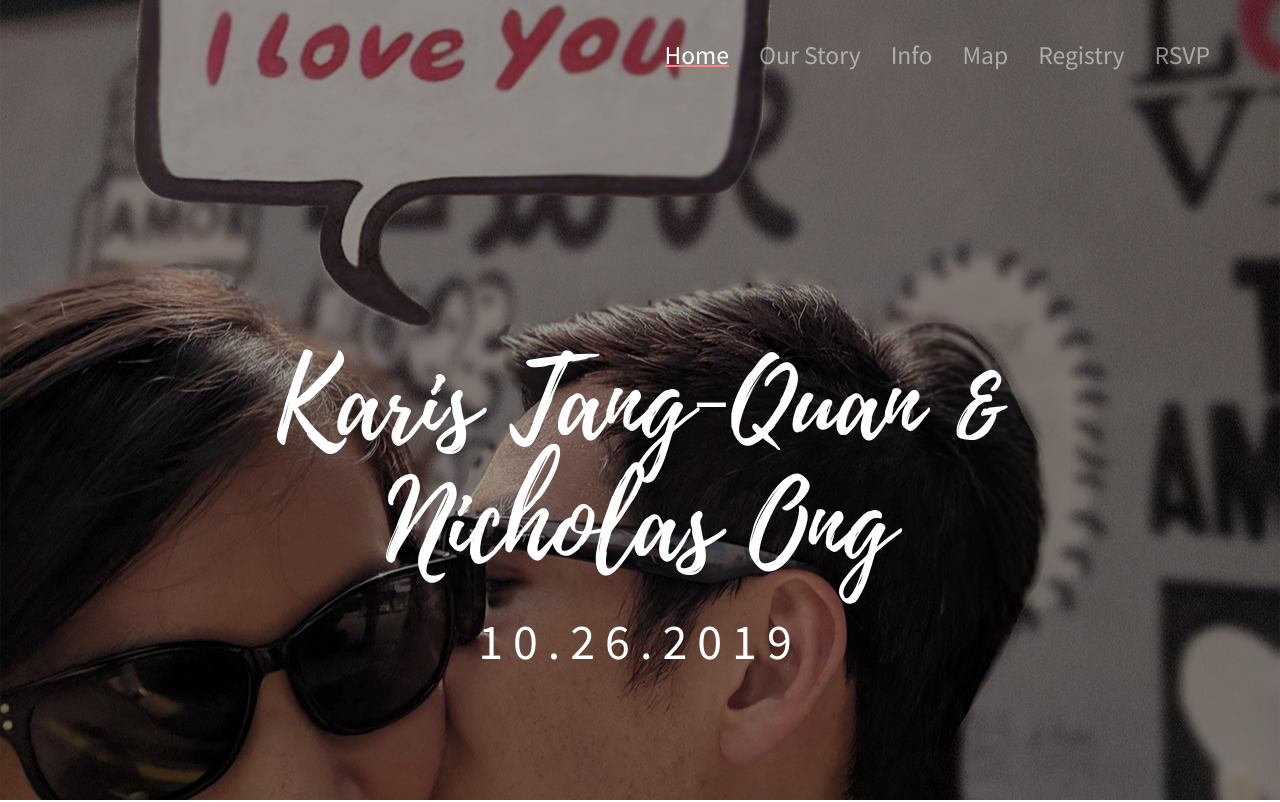
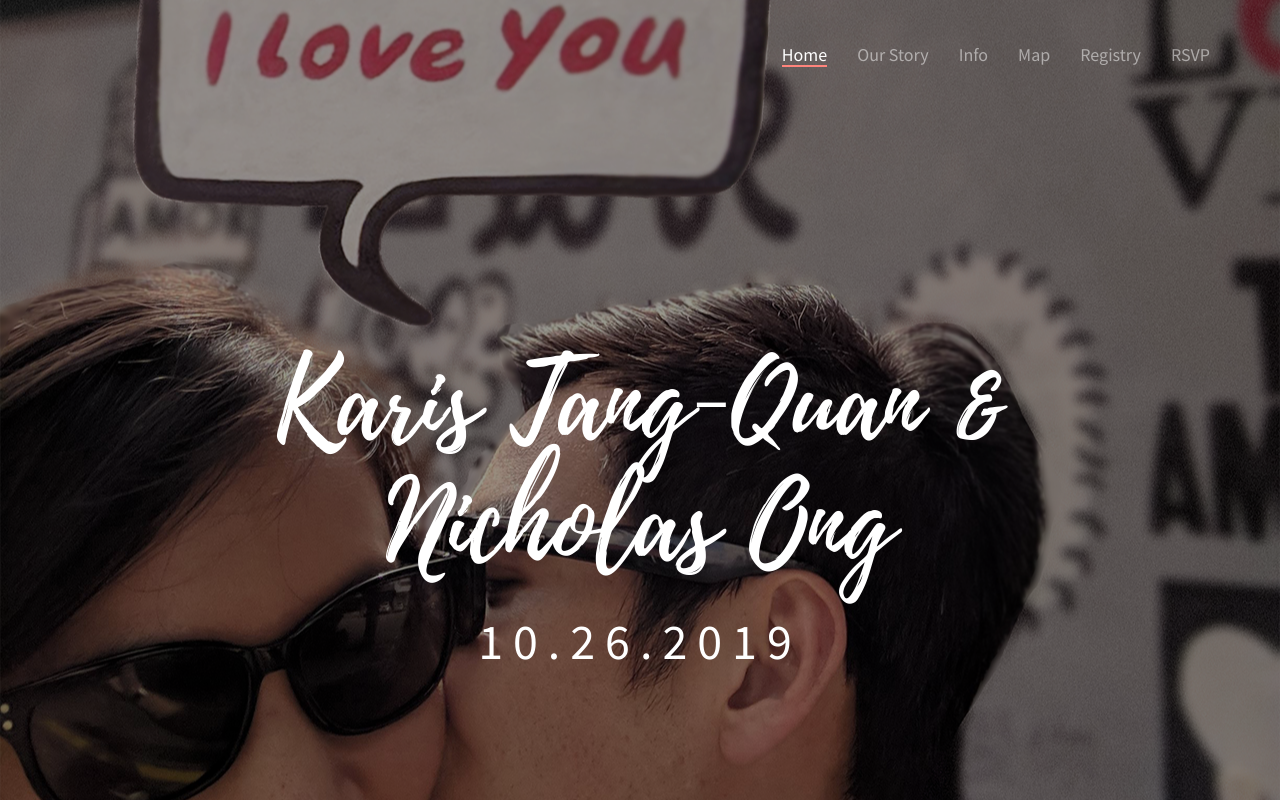
Before and after one commit to mostlyerror/mostlyerror.github.io, a plain HTML site: page index.html in a window 1280 px wide. Shown: the top 802 px of the page. Drawn offline with Linux system fonts and the light colour scheme; files whose address does not match are found by name; a web font is replaced by a local one.

Commit message:
pin navbar font size to ems

```diff
--- a/css/style.css
+++ b/css/style.css
@@ -1866,7 +1866,7 @@ hr.dashed {
 }
 
 .navbar-right li span {
-  font-size: 2vw;
+  font-size: 1em;
 }
 .ceremony {
   margin-bottom: 5vw;
@@ -1886,5 +1886,4 @@ hr.dashed {
 
 .map-container {
   margin-top: 5vw;
-
-}
+}
```
